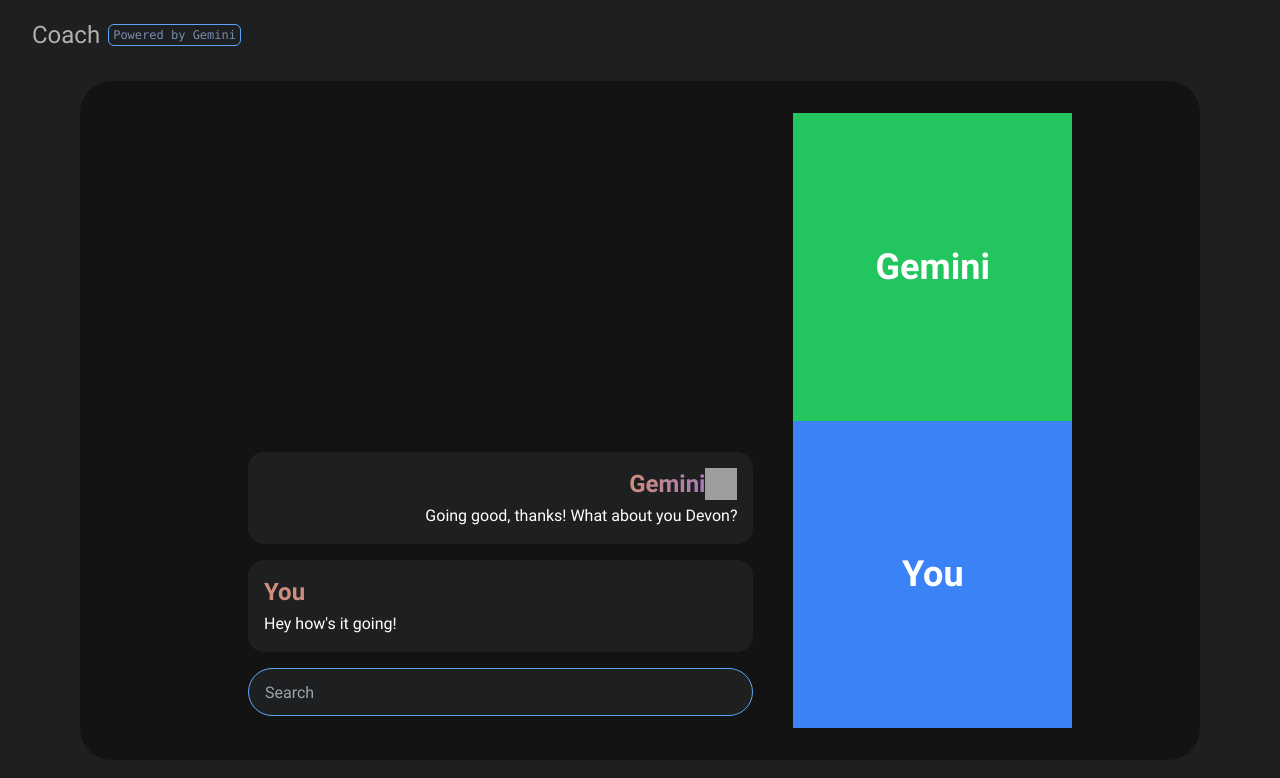
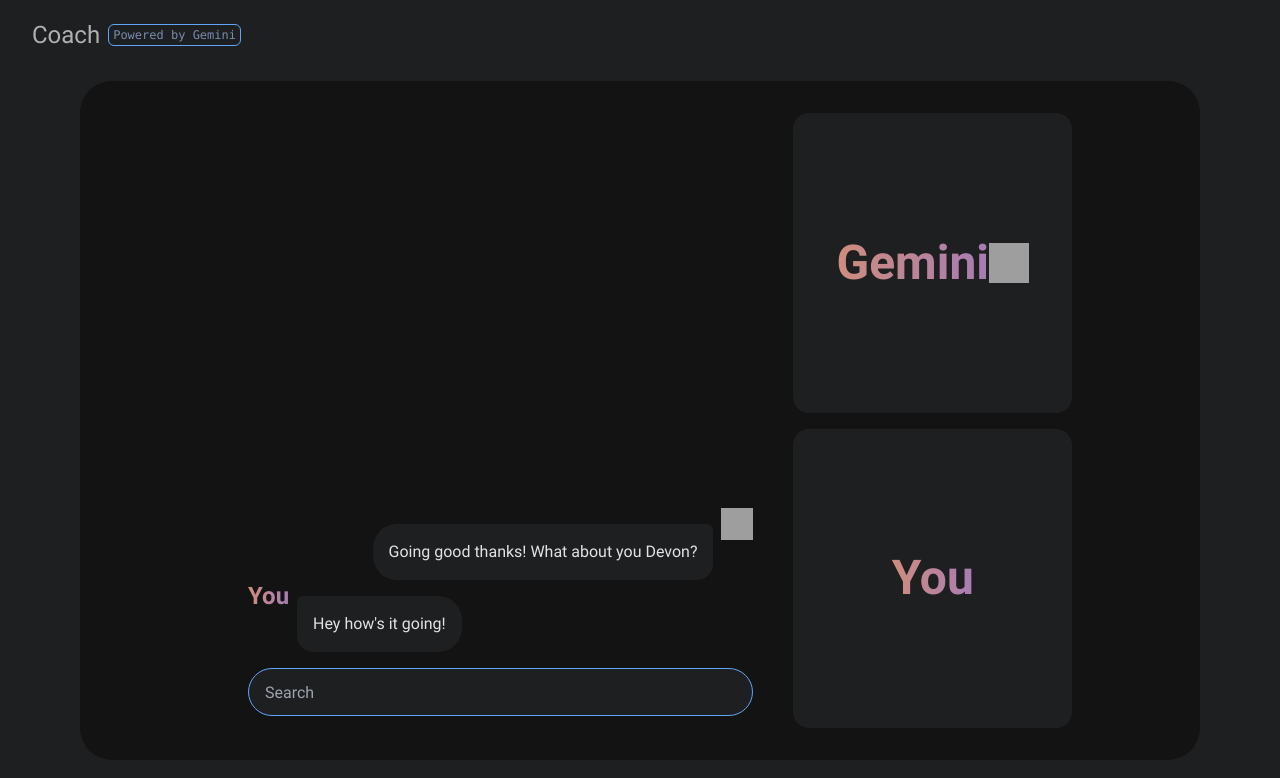
Before and after one commit to dcrebbin/gemini-coach, an Angular app: page / in a window 1280 px wide. Shown: the top 778 px of the page. Built offline with nearby package versions, Linux system fonts and the light colour scheme; grey boxes are pictures that could not be loaded.

Commit message:
updated conversation styling

```diff
--- a/src/app/app.component.html
+++ b/src/app/app.component.html
@@ -2,6 +2,7 @@
   .bard-gradient {
     background: linear-gradient(90deg, #cf8d7c, #a77cb4);
     -webkit-background-clip: text;
+    background-clip: text;
     -webkit-text-fill-color: transparent;
   }
 </style>
@@ -28,31 +29,49 @@
           placeholder="Search"
         />
         <div class="flex flex-col gap-4 w-full">
-          <div
-            class="w-full bg-[#1E1F20] p-4 flex flex-col gap-1 rounded-2xl text-end"
-          >
-            <div class="flex justify-end">
-              <h2 class="bard-gradient font-bold text-2xl">Gemini</h2>
-              <img src="/assets/bard-icon.gif" class="w-8 h-8"/>
+          <div class="ml-auto flex flex-row-reverse gap-2">
+            <img
+              src="/assets/bard-icon.gif"
+              alt="Icon for Bard, by Google"
+              class="w-8 h-8 bottom-4 relative"
+            />
+            <div
+              class="bg-[#1E1F20] p-4 rounded-l-3xl rounded-br-2xl rounded-tr-md"
+            >
+              <div class="text-[#E3E3E3]">
+                Going good thanks! What about you Devon?
+              </div>
             </div>
-            <div>Going good, thanks! What about you Devon?</div>
           </div>
-          <div class="w-full bg-[#1E1F20] p-4 flex flex-col gap-1 rounded-2xl">
-            <h2 class="bard-gradient font-bold text-2xl">You</h2>
-            <div>Hey how's it going!</div>
+          <div class="flex gap-2">
+            <h2 class="bard-gradient font-bold text-2xl bottom-4 relative">
+              You
+            </h2>
+            <div
+              class="w-fit bg-[#1E1F20] p-4 flex flex-col gap-1 rounded-r-3xl rounded-bl-2xl rounded-tl-md"
+            >
+              <div class="text-[#E3E3E3]">Hey how's it going!</div>
+            </div>
           </div>
         </div>
       </div>
-      <div class="w-[50%] h-full bg-blue-600 flex flex-col">
+      <div class="w-[50%] h-full gap-4 flex flex-col">
         <div
-          class="w-full h-full bg-green-500 p-2 flex items-center justify-center"
+          class="w-full h-full bg-[#1E1F20] p-2 flex items-center justify-center rounded-2xl"
         >
-          <h2 class="text-4xl font-bold">Gemini</h2>
+          <div class="flex items-center">
+            <h2 class="text-5xl font-bold bard-gradient">Gemini</h2>
+            <img
+              src="/assets/bard-icon.gif"
+              alt="Icon for Bard, by Google"
+              class="w-10 h-10"
+            />
+          </div>
         </div>
         <div
-          class="w-full h-full bg-blue-500 p-2 flex items-center justify-center"
+          class="w-full h-full bg-[#1E1F20] p-2 flex items-center justify-center rounded-2xl"
         >
-          <h2 class="text-4xl font-bold">You</h2>
+          <h2 class="text-5xl font-bold bard-gradient">You</h2>
         </div>
       </div>
     </div>
```
